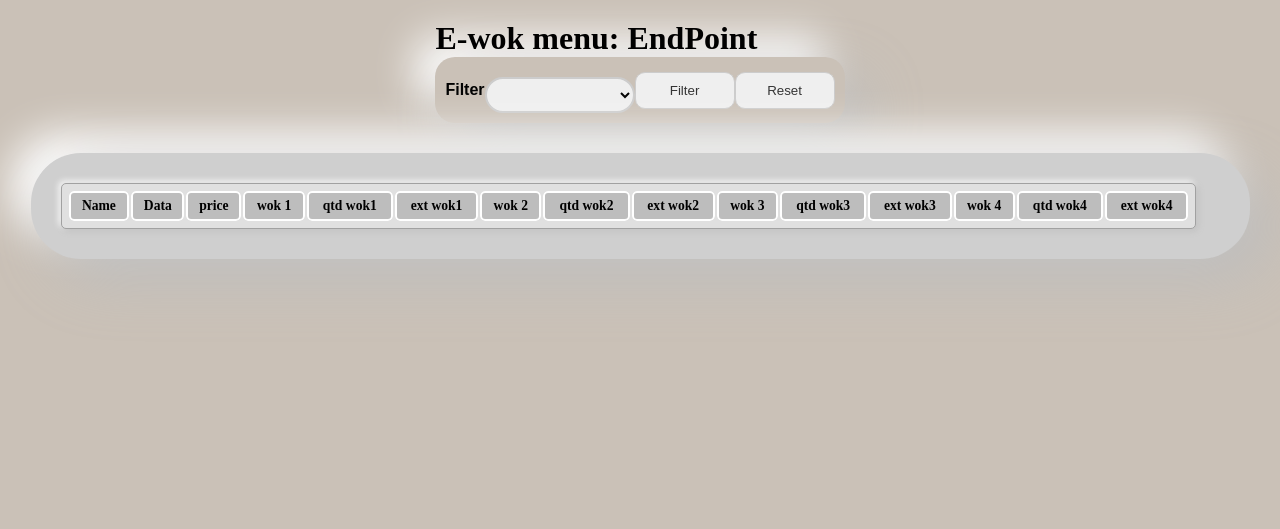
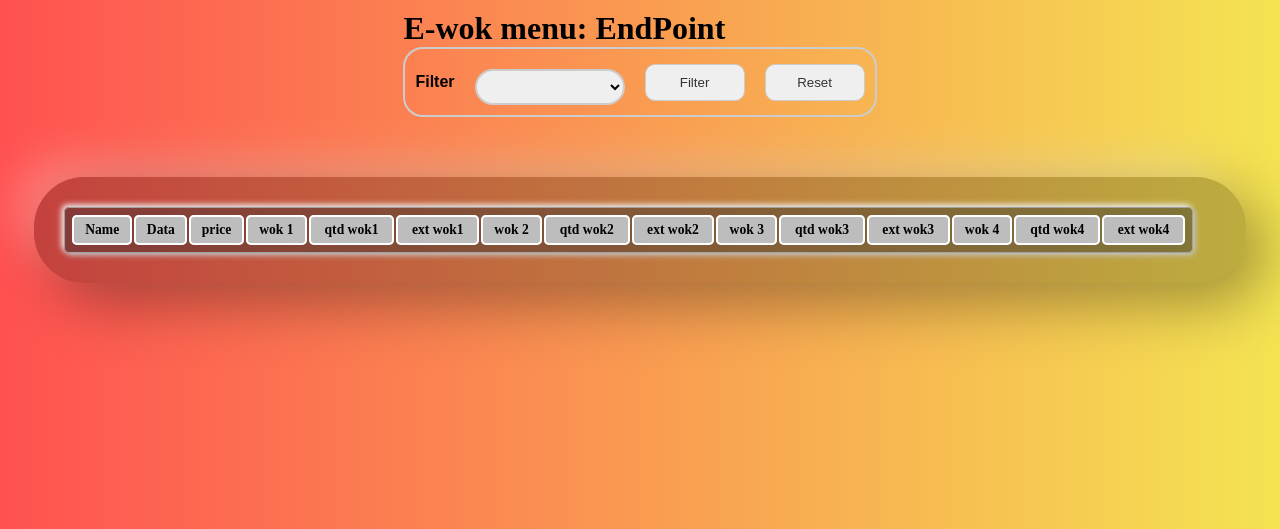
Before and after one commit to thiagoc-machado/aLSuh1iIWKXxxGRJJ121, a Flask app: page /endpoint in a window 1280 px wide. Shown: the top 529 px of the page. Run offline with Flask 2, Linux system fonts and the light colour scheme; data comes from the database, SQL or seed files in the repository; lists and menus that the app fills with data are empty.

Commit message:
endpoint style

```diff
--- a/static/style_endpoint.css
+++ b/static/style_endpoint.css
@@ -3,27 +3,31 @@
   padding: 0;
 }
 body {
-  background: #cac1b7;
+  background: rgb(255, 81, 81);
+  background: linear-gradient(
+    90deg,
+    rgba(255, 81, 81, 1) 0%,
+    rgba(244, 228, 82, 1) 100%
+  );
   display: flex;
   flex-direction: column;
   align-items: center;
-  padding: 30px;
 }
 .title {
   font-family: Lucida Handwriting;
   font-size: 2vh;
   padding: 10px;
-  margin-top: -20px;
-  margin-bottom: 20px;
+  margin-bottom: 10px;
 }
 .filter {
+  gap: 20px;
   display: flex;
   flex-direction: row;
   align-items: center;
-  justify-content: space-around;
   padding: 10px;
   border-radius: 20px;
-  box-shadow: 20px 20px 60px #bebebe, -20px -20px 40px #ffffff;
+  margin-bottom: 40px;
+  border: 2px solid #ccc;
 }
 .filter a {
   font-family: sans-serif;
@@ -65,14 +69,14 @@ body {
   border-color: #333;
 }
 .menu {
+  width: 90%;
   font-size: 1.7vh;
   font-weight: bold;
   justify-content: space-between;
   padding: 30px;
-  width: 95%;
   border-radius: 50px;
-  background: #cfcfcf;
-  box-shadow: 20px 20px 60px #bebebe, -20px -20px 40px #ffffff;
+  background: #0000003b;
+  box-shadow: 20px 20px 60px #00000057, -20px -20px 40px #ffffff3b;
 }
 
 .menu table {
@@ -80,7 +84,7 @@ body {
   padding: 5px;
   border: 1px solid rgb(161, 161, 161);
   border-radius: 5px;
-  background: #e0e0e0;
+  background: #2c2c2c69;
   box-shadow: 2px 2px 6px #bebebe, -2px -2px 6px #ffffff;
   text-align: center;
 }
```
